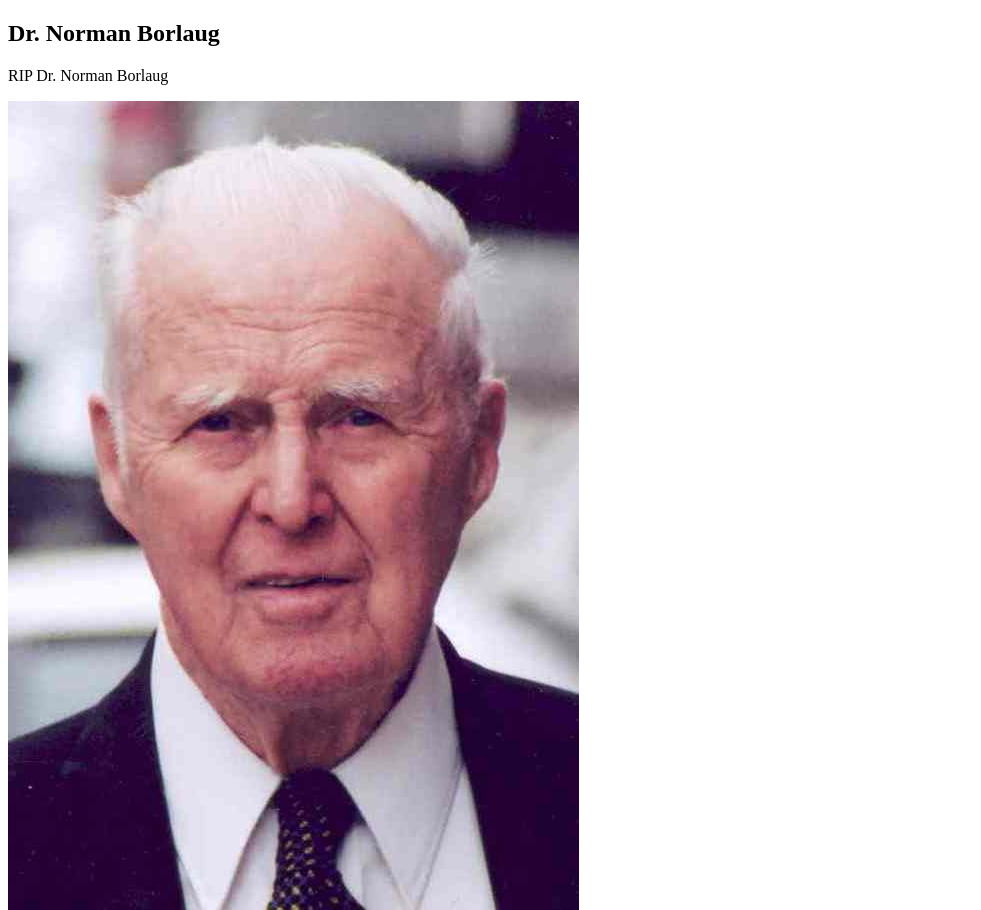
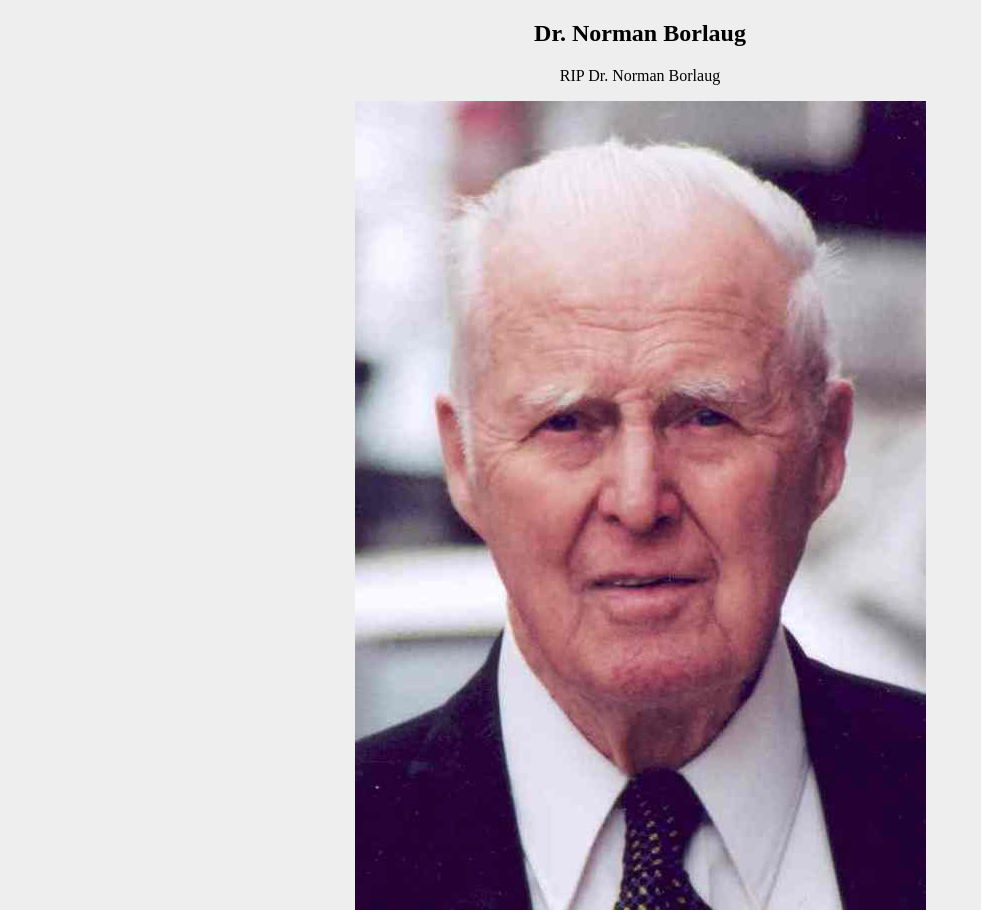
Before and after one commit to Tino480/Mohamed_Tino_Trial, a plain HTML site: page index.html in a window 1280 px wide. Shown: the top 910 px of the page, without its empty margins (0-981 px from the left). Drawn offline with Linux system fonts and the light colour scheme.

Commit message:
some fancy css

```diff
--- a/css/style.css
+++ b/css/style.css
@@ -1,5 +1,21 @@
+#main{
+  background-color:#eeeeee
+}
+
 img {
     display: block;
     max-width:100%;
     height:auto;
+    margin-right: auto;
+    margin-left: auto;
 }
+
+p{
+  margin-left: auto;
+  margin-right: auto;
+  text-align: center;
+}
+
+h2{
+  text-align: center;
+}
```
